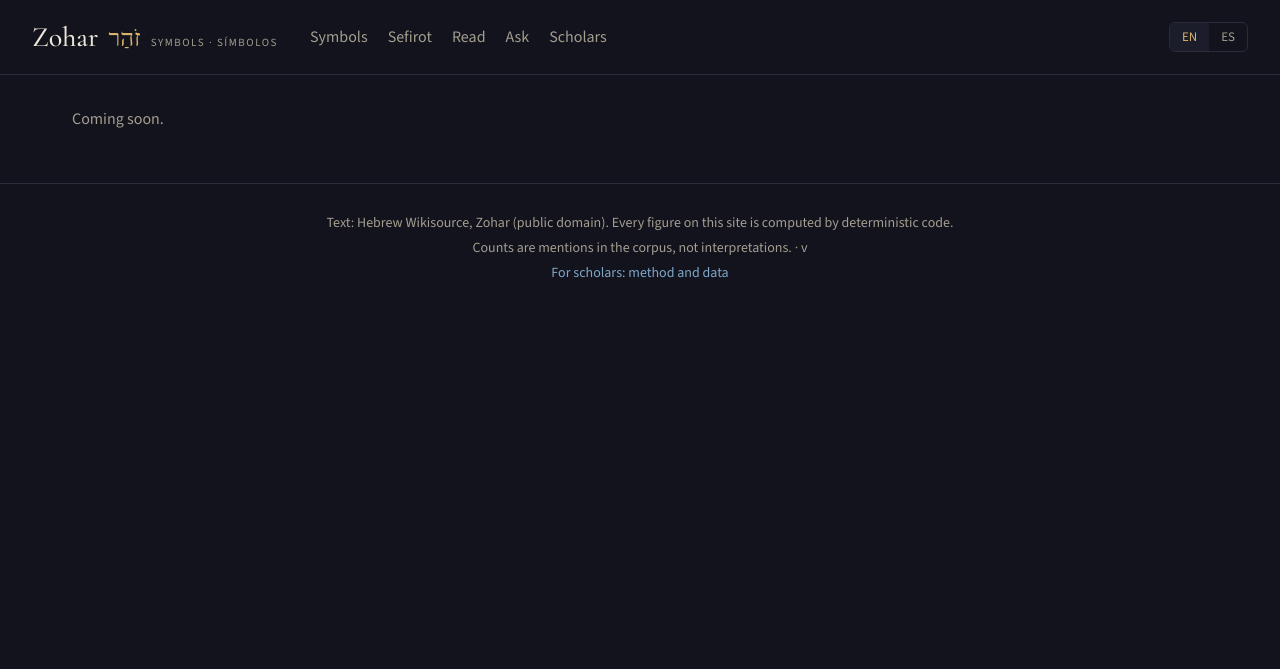
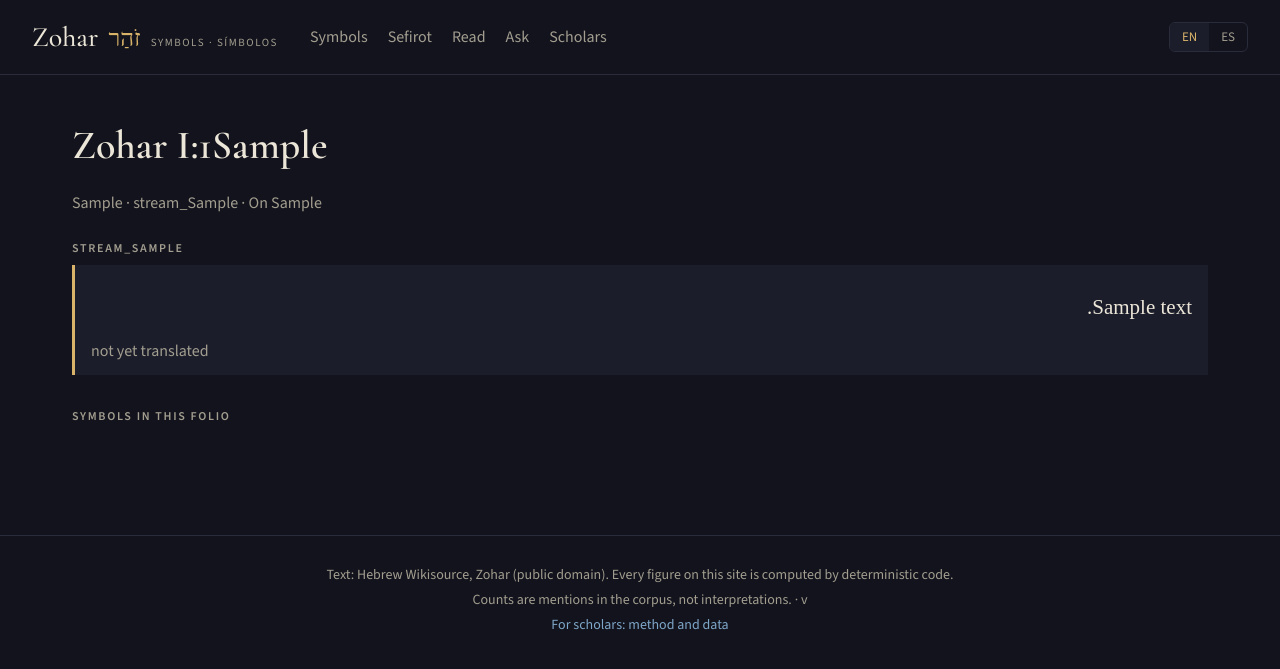
Before and after one commit to Jossifresben/zohar-symbols, a Flask app: page /passage/1 in a window 1280 px wide. Shown: the top 669 px of the page. Run offline with Flask 3, Linux system fonts and the light colour scheme; tables that the repository leaves empty hold one stand-in row (values such as "Sample post"); parts of the project's set-up code (start-up, migrations or seed data) failed here and were passed over; some web fonts are replaced.

Commit message:
Passage page with folio context, highlights and neighbours
Folio-side view with focused paragraph, stream headings, symbols-in-folio
chips, prev/next folio-side links; passage_url global appends #p<para>
(used by symbol-page cards); passage 404 message.

Co-Authored-By: Claude Sonnet 5.5 <noreply@anthropic.com>

```diff
--- a/web/queries.py
+++ b/web/queries.py
@@ -122,6 +122,33 @@ def folio(volume: int, fol: int, side: str, lang: str) -> list[dict]:
     return [passage(pid, lang) for pid in ids]
 
 
+def folio_neighbours(volume: int, fol: int, side: str) -> tuple[str | None, str | None]:
+    """First passage id of the previous / next folio-side that exists (the data has gaps), ordered (volume, folio, side)."""
+    cur = (volume, fol, side)
+    sides = rows("select volume, folio, side, min(para) as para from passage group by volume, folio, side order by volume, folio, side")
+    prev = nxt = None
+    for r in sides:
+        key = (r["volume"], r["folio"], r["side"])
+        if key < cur:
+            prev = r
+        elif key > cur and nxt is None:
+            nxt = r
+    def pid(r):
+        if not r:
+            return None
+        return one("select id from passage where volume=? and folio=? and side=? and para=? order by id limit 1",
+                   (r["volume"], r["folio"], r["side"], r["para"]))["id"]
+    return pid(prev), pid(nxt)
+
+
+def folio_symbols(volume: int, fol: int, side: str, lang: str) -> list[dict]:
+    """Distinct symbols mentioned on a folio-side, by passage count then id (display-only, no sizes)."""
+    return [dict(id=r["id"], kind=r["kind"], label=_lab(r, lang), label_ar=r["label_ar"], size=16) for r in rows(
+        """select s.id, s.kind, s.label_en, s.label_es, s.label_ar, count(distinct m.passage_id) n from mention m
+           join passage p on p.id=m.passage_id join symbol s on s.id=m.symbol_id
+           where p.volume=? and p.folio=? and p.side=? group by s.id order by n desc, s.id""", (volume, fol, side))]
+
+
 def node(nid: str, lang: str) -> dict | None:
     if nid not in NODE_ORDER:
         return None
--- a/web/static/app.css
+++ b/web/static/app.css
@@ -129,3 +129,10 @@ a.bar-row:hover{text-decoration:none}a.bar-row:hover .bar-label{color:var(--gold
 .tree-node:focus-visible circle{stroke:var(--gold);stroke-width:3}
 .tree-figure figcaption span{display:block}.tree-legend{color:var(--red);margin-bottom:4px}
 .sr-only{position:absolute;width:1px;height:1px;margin:-1px;padding:0;overflow:hidden;clip:rect(0 0 0 0);white-space:nowrap;border:0}
+.pg-head h1{font-size:40px;margin:8px 0 4px}
+.para{padding:12px 16px;border-inline-start:3px solid transparent;margin:4px 0}
+.para.focus{border-inline-start-color:var(--gold);background:var(--surface,transparent)}
+.para:target{scroll-margin-top:80px}
+.stream-h{margin:24px 0 8px}
+.folio-symbols{margin-top:32px}
+.folio-nav{display:flex;justify-content:space-between;gap:16px;margin:32px 0}
--- a/web/strings.json
+++ b/web/strings.json
@@ -558,5 +558,25 @@
   "tree_aria": {
     "en": "Tree of Life diagram: ten sefirot joined by twenty-two paths",
     "es": "Diagrama del Árbol de la Vida: diez sefirot unidas por veintidós senderos"
+  },
+  "on_verse": {
+    "en": "On {ref}",
+    "es": "Sobre {ref}"
+  },
+  "symbols_in_folio": {
+    "en": "Symbols in this folio",
+    "es": "Símbolos en este folio"
+  },
+  "previous": {
+    "en": "Previous",
+    "es": "Anterior"
+  },
+  "next": {
+    "en": "Next",
+    "es": "Siguiente"
+  },
+  "passage_not_found": {
+    "en": "No such passage.",
+    "es": "Ese pasaje no existe."
   }
 }
--- a/web/templates/404.html
+++ b/web/templates/404.html
@@ -1,7 +1,7 @@
 {% extends "base.html" %}
 {% block content %}
 <section class="not-found">
-  <p class="intro">{{ t('not_found') }}</p>
+  <p class="intro">{{ t(message|default('not_found')) }}</p>
   {%- if suggestions %}
   <p>{{ t('suggestions') }}
   {%- for x in suggestions %} <a href="{{ lang_url('symbol', sid=x.id) }}">{{ x.label }}</a>{% if not loop.last %} ·{% endif %}{% endfor %}</p>
--- a/web/templates/_passage_card.html
+++ b/web/templates/_passage_card.html
@@ -1,6 +1,6 @@
 <article class="card passage-card">
   <header class="pc-head">
-    <a class="pc-cite" href="{{ lang_url('passage', pid=p.id) }}">{{ p.citation }}</a>
+    <a class="pc-cite" href="{{ passage_url(p.id) }}">{{ p.citation }}</a>
     {%- if p.parasha %} <span class="muted">· {{ p.parasha }}</span>{% endif %}
     {%- if p.stream != 'main' %} <span class="muted">· {{ t('stream_' ~ p.stream) }}</span>{% endif %}
   </header>
--- /dev/null
+++ b/web/templates/passage.html
@@ -0,0 +1,45 @@
+{% extends "base.html" %}
+{% from "_chips.html" import chips %}
+{% block title %}{{ p.citation }} · Zohar{% endblock %}
+{% block content %}
+<section class="pg-head">
+  <h1 class="display">{{ p.citation }}</h1>
+  <p class="muted">
+    {%- if p.parasha %}{{ p.parasha }}{% endif %}
+    {%- if p.stream != 'main' %} · {{ t('stream_' ~ p.stream) }}{% endif %}
+    {%- if p.stratum not in ('main', p.stream) %} · {{ t('stratum_' ~ p.stratum) }}{% endif %}
+    {%- if p.verse_ref %} · {{ t('on_verse', ref=p.verse_ref) }}{% endif %}
+  </p>
+</section>
+
+<section class="folio">
+  {%- set ns = namespace(seen=[]) %}
+  {%- for q in paras %}
+  {%- if q.stream != 'main' and q.stream not in ns.seen %}
+  {%- set ns.seen = ns.seen + [q.stream] %}
+  <h2 class="stream-h label">{{ t('stream_' ~ q.stream) }}</h2>
+  {%- endif %}
+  <article class="para{% if q.id == p.id %} focus{% endif %}" id="p{{ q.para }}">
+    <p class="heb pc-ar" lang="arc" dir="rtl">{{ q.text_ar|highlight(q.mentions) }}</p>
+    {%- if q.id == p.id %}
+    {%- if q.translation %}
+    <p class="pc-tr" lang="{{ lang }}">{{ q.translation }}</p>
+    <p class="attribution muted">{{ t('translated_by', model=q.translation_model) }}</p>
+    {%- else %}
+    <p class="pc-tr"><span class="muted">{{ t('not_translated') }}</span></p>
+    {%- endif %}
+    {%- endif %}
+  </article>
+  {%- endfor %}
+</section>
+
+<section class="folio-symbols">
+  <h2 class="label">{{ t('symbols_in_folio') }}</h2>
+  {{ chips(dict(chips=symbols, more=0, node=None)) }}
+</section>
+
+<nav class="folio-nav">
+  {%- if nb.prev %}<a class="prev" rel="prev" href="{{ passage_url(nb.prev.id) }}">← {{ t('previous') }} · {{ nb.prev.citation }}</a>{% endif %}
+  {%- if nb.next %}<a class="next" rel="next" href="{{ passage_url(nb.next.id) }}">{{ t('next') }} · {{ nb.next.citation }} →</a>{% endif %}
+</nav>
+{% endblock %}
--- a/web/views/__init__.py
+++ b/web/views/__init__.py
@@ -69,6 +69,12 @@ def register(app) -> None:
 
     with app.app_context():
         row = db.one("select id from passage order by volume, folio, side, para limit 1")
+    def passage_url(pid: str) -> str:
+        """Passage page URL scrolled to the paragraph (`#p<para>`); pid is `v.FFFs.PPP`."""
+        para = int(pid.rsplit(".", 1)[-1])
+        return url_for(("site_es." if g.get("lang") == "es" else "site.") + "passage", pid=pid) + f"#p{para}"
+
+    app.jinja_env.globals["passage_url"] = passage_url
     app.jinja_env.globals["first_passage_id"] = row["id"] if row else ""
 
     @app.before_request
@@ -77,6 +83,8 @@ def register(app) -> None:
 
     @app.errorhandler(404)
     def _not_found(_e):
+        if "/passage/" in request.path:
+            return render_template("404.html", message="passage_not_found", suggestions=[]), 404
         if "/sefirah/" in request.path:
             return render_template("404_node.html", node_ids=queries.NODE_ORDER), 404
         q = request.path.rstrip("/").rsplit("/", 1)[-1]
--- a/web/views/passages.py
+++ b/web/views/passages.py
@@ -1,8 +1,16 @@
-from flask import render_template
+from flask import abort, g, render_template
 
+from .. import queries
 from . import bp
 
 
 @bp.route("/passage/<pid>")
-def passage(pid):  # placeholder, replaced in Task 4
-    return render_template("stub.html")
+def passage(pid):
+    p = queries.passage(pid, g.lang)
+    if not p:
+        abort(404)
+    paras = queries.folio(p["volume"], p["folio"], p["side"], g.lang)
+    prev_id, next_id = queries.folio_neighbours(p["volume"], p["folio"], p["side"])
+    nb = {k: queries.passage(v, g.lang) if v else None for k, v in (("prev", prev_id), ("next", next_id))}
+    return render_template("passage.html", p=p, paras=paras, nb=nb,
+                           symbols=queries.folio_symbols(p["volume"], p["folio"], p["side"], g.lang))
```
Also changed, not shown: tests/web/test_passage.py (added, +72 -0 lines), tests/web/test_symbol.py (+2 -2 lines).
